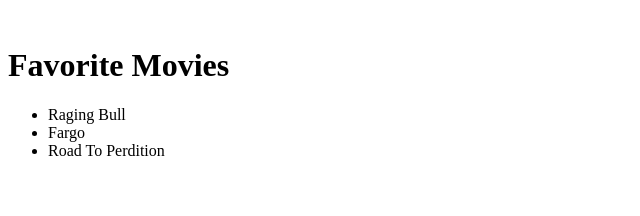
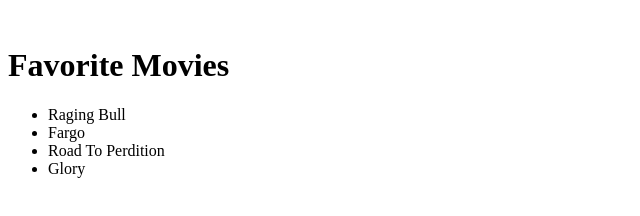
Before and after one commit to rbailey000/github-demo, a plain HTML site: page movies.html in a window 1280 px wide. Shown: the full height of the page, 0-640 px from the left. Drawn offline with Linux system fonts and the light colour scheme.

Commit message:
Update movies.html, added new movie

```diff
--- a/movies.html
+++ b/movies.html
@@ -14,6 +14,8 @@
         <li>Raging Bull</li>
         <li>Fargo</li>
         <li>Road To Perdition</li>
+        <li>Glory</li>
+
     </ul>
 </body>
 </html>
```
